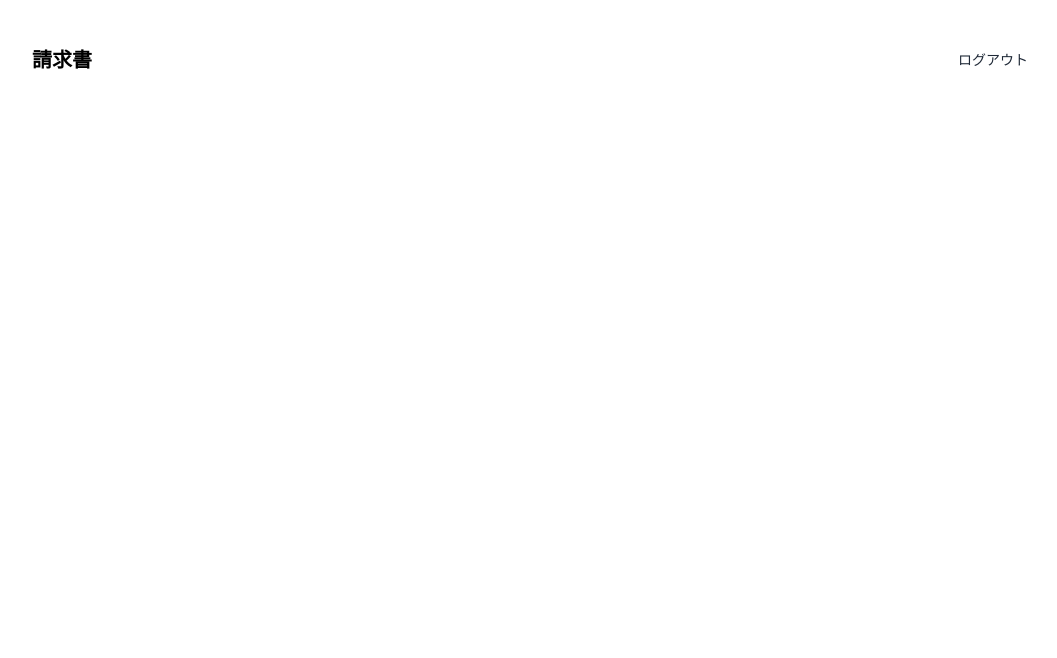
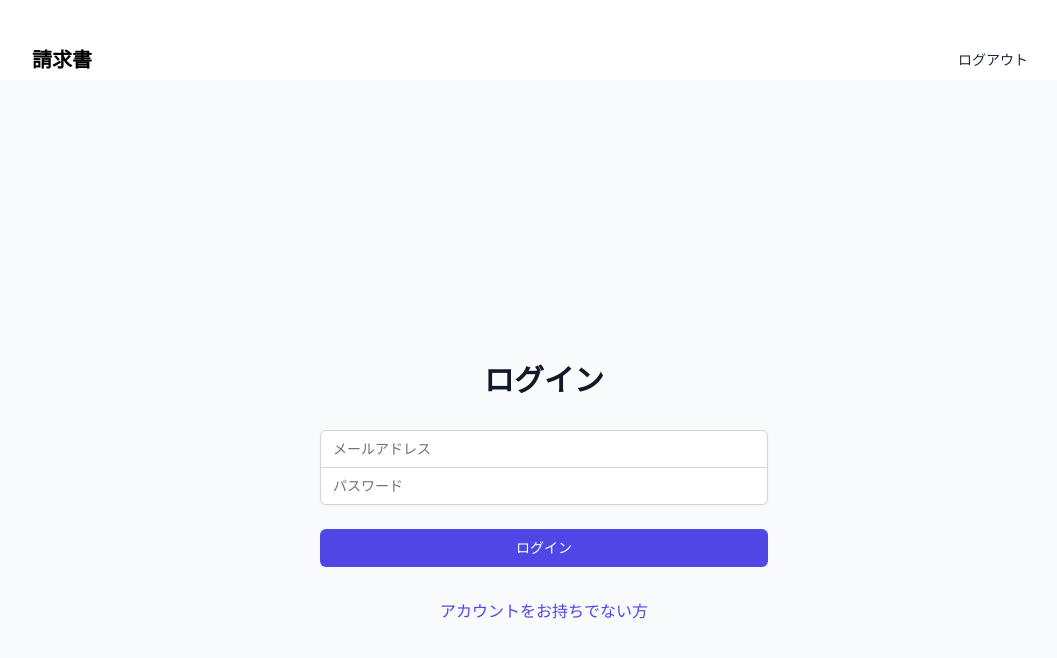
Before and after one commit to koooommmm/invoice-app, a React (Create React App) app in the folder frontend/: page /login in a window 1280 px wide. Before the commit this address had no page. Shown: the top 658 px of the page, without its empty margins (96-1153 px from the left). Built offline with nearby package versions, Linux system fonts and the light colour scheme; no server answers.

Commit message:
update: 認証機能の追加

```diff
--- a/frontend/package.json
+++ b/frontend/package.json
@@ -7,6 +7,7 @@
     "@testing-library/react": "^13.4.0",
     "@testing-library/user-event": "^13.5.0",
     "autoprefixer": "^10.4.7",
+    "firebase": "^10.10.0",
     "postcss": "^8.4.14",
     "react": "^18.2.0",
     "react-dom": "^18.2.0",
--- a/frontend/src/App.js
+++ b/frontend/src/App.js
@@ -1,27 +1,71 @@
 import React from "react";
-import { Route, BrowserRouter as Router, Routes } from "react-router-dom";
+import {
+  Navigate,
+  Route,
+  BrowserRouter as Router,
+  Routes,
+} from "react-router-dom";
+import { AuthProvider, useAuth } from "./AuthProvider";
 import InvoiceCreate from "./components/InvoiceCreate";
 import InvoiceDetail from "./components/InvoiceDetail";
 import InvoiceList from "./components/InvoiceList";
 import InvoiceUpdate from "./components/InvoiceUpdate";
+import LoginForm from "./components/LoginForm";
+import SignUpForm from "./components/SignUpForm";
 import { DataProvider } from "./models/DataContext";
 import "./tailwind.css";
 
+// 認証が必要なルートを管理するコンポーネント
+const PrivateRoute = ({ children }) => {
+  const { currentUser } = useAuth();
+  return currentUser ? children : <Navigate to="/login" />;
+};
+
 function App() {
   return (
+    <AuthProvider>
+      {" "}
       <DataProvider>
         <Router>
           <Routes>
-          <Route path="/" element={<InvoiceList />} />
-          <Route path="/invoice/:invoiceId" element={<InvoiceDetail />} />
+            <Route path="/login" element={<LoginForm />} />{" "}
+            <Route path="/signup" element={<SignUpForm />} />
+            <Route
+              path="/"
+              element={
+                <PrivateRoute>
+                  <InvoiceList />
+                </PrivateRoute>
+              }
+            />
+            <Route
+              path="/invoice/:invoiceId"
+              element={
+                <PrivateRoute>
+                  <InvoiceDetail />
+                </PrivateRoute>
+              }
+            />
             <Route
               path="/invoice/:invoiceId/update"
-            element={<InvoiceUpdate />}
+              element={
+                <PrivateRoute>
+                  <InvoiceUpdate />
+                </PrivateRoute>
+              }
             />
-          <Route path="/create-invoice" element={<InvoiceCreate />} />
+            <Route
+              path="/create-invoice"
+              element={
+                <PrivateRoute>
+                  <InvoiceCreate />
+                </PrivateRoute>
+              }
+            />
           </Routes>
         </Router>
       </DataProvider>
+    </AuthProvider>
   );
 }
 
--- /dev/null
+++ b/frontend/src/AuthProvider.js
@@ -0,0 +1,39 @@
+import {
+  createUserWithEmailAndPassword,
+  onAuthStateChanged,
+  signInWithEmailAndPassword,
+} from "firebase/auth";
+import React, { useContext, useEffect, useState } from "react";
+import { auth } from "./firebase";
+
+const AuthContext = React.createContext();
+
+export function useAuth() {
+  return useContext(AuthContext);
+}
+
+export const AuthProvider = ({ children }) => {
+  const [currentUser, setCurrentUser] = useState();
+
+  useEffect(() => {
+    const unsubscribe = onAuthStateChanged(auth, (user) => {
+      setCurrentUser(user);
+    });
+
+    return unsubscribe;
+  }, []);
+
+  const login = (email, password) => {
+    return signInWithEmailAndPassword(auth, email, password);
+  };
+
+  const signup = (email, password) => {
+    return createUserWithEmailAndPassword(auth, email, password);
+  };
+
+  return (
+    <AuthContext.Provider value={{ currentUser, login, signup }}>
+      {children}
+    </AuthContext.Provider>
+  );
+};
--- /dev/null
+++ b/frontend/src/components/LoginForm.js
@@ -0,0 +1,92 @@
+import React, { useState } from "react";
+import { Link, useNavigate } from "react-router-dom";
+import { useAuth } from "../AuthProvider";
+
+export default function LoginForm() {
+  const [email, setEmail] = useState("");
+  const [password, setPassword] = useState("");
+  const [error, setError] = useState("");
+  const { login } = useAuth();
+  const navigate = useNavigate();
+
+  const handleSubmit = async (e) => {
+    e.preventDefault();
+
+    setError(""); // エラーメッセージをリセット
+    try {
+      await login(email, password);
+      navigate("/");
+    } catch {
+      setError("ログインに失敗しました。");
+    }
+  };
+
+  return (
+    <div className="min-h-screen flex items-center justify-center bg-gray-50 py-12 px-4 sm:px-6 lg:px-8">
+      <div className="max-w-md w-full space-y-8">
+        <div>
+          <h2 className="mt-6 text-center text-3xl font-extrabold text-gray-900">
+            ログイン
+          </h2>
+          {error && (
+            <p className="mt-2 text-center text-sm text-red-600">{error}</p>
+          )}
+        </div>
+        <form className="mt-8 space-y-6" onSubmit={handleSubmit}>
+          <input type="hidden" name="remember" value="true" />
+          <div className="rounded-md shadow-sm -space-y-px">
+            <div>
+              <label htmlFor="email-address" className="sr-only">
+                メールアドレス
+              </label>
+              <input
+                id="email-address"
+                name="email"
+                type="email"
+                autoComplete="email"
+                required
+                className="appearance-none rounded-none relative block w-full px-3 py-2 border border-gray-300 placeholder-gray-500 text-gray-900 rounded-t-md focus:outline-none focus:ring-indigo-500 focus:border-indigo-500 focus:z-10 sm:text-sm"
+                placeholder="メールアドレス"
+                value={email}
+                onChange={(e) => setEmail(e.target.value)}
+              />
+            </div>
+            <div>
+              <label htmlFor="password" className="sr-only">
+                パスワード
+              </label>
+              <input
+                id="password"
+                name="password"
+                type="password"
+                autoComplete="current-password"
+                required
+                className="appearance-none rounded-none relative block w-full px-3 py-2 border border-gray-300 placeholder-gray-500 text-gray-900 rounded-b-md focus:outline-none focus:ring-indigo-500 focus:border-indigo-500 focus:z-10 sm:text-sm"
+                placeholder="パスワード"
+                value={password}
+                onChange={(e) => setPassword(e.target.value)}
+              />
+            </div>
+          </div>
+
+          <div>
+            <button
+              type="submit"
+              className="group relative w-full flex justify-center py-2 px-4 border border-transparent text-sm font-medium rounded-md text-white bg-indigo-600 hover:bg-indigo-700 focus:outline-none focus:ring-2 focus:ring-offset-2 focus:ring-indigo-500"
+            >
+              ログイン
+            </button>
+          </div>
+        </form>
+        <div className="mt-2 text-center">
+          <Link
+            to="/signup"
+            className="font-medium text-indigo-600 hover:text-indigo-500"
+          >
+            アカウントをお持ちでない方
+          </Link>
+        </div>
+      </div>
+    </div>
+  );
+}
--- /dev/null
+++ b/frontend/src/components/SignUpForm.js
@@ -0,0 +1,82 @@
+import React, { useState } from "react";
+import { useNavigate } from "react-router-dom";
+import { useAuth } from "../AuthProvider";
+export default function SignUpForm() {
+  const [email, setEmail] = useState("");
+  const [password, setPassword] = useState("");
+  const [error, setError] = useState("");
+  const { signup } = useAuth();
+  const navigate = useNavigate();
+
+  const handleSubmit = async (e) => {
+    e.preventDefault();
+
+    setError(""); // エラーメッセージをリセット
+    try {
+      await signup(email, password); // サインアップ処理
+      navigate("/");
+    } catch (error) {
+      console.log(error);
+      setError("アカウントの作成に失敗しました。"); // エラーメッセージを設定
+    }
+  };
+
+  return (
+    <div className="min-h-screen flex items-center justify-center bg-gray-50 py-12 px-4 sm:px-6 lg:px-8">
+      <div className="max-w-md w-full space-y-8">
+        <div>
+          <h2 className="mt-6 text-center text-3xl font-extrabold text-gray-900">
+            サインアップ
+          </h2>
+          {error && (
+            <p className="mt-2 text-center text-sm text-red-600">{error}</p>
+          )}
+        </div>
+        <form className="mt-8 space-y-6" onSubmit={handleSubmit}>
+          <div className="rounded-md shadow-sm">
+            <div>
+              <label htmlFor="email-address" className="sr-only">
+                メールアドレス
+              </label>
+              <input
+                id="email-address"
+                name="email"
+                type="email"
+                autoComplete="email"
+                required
+                className="appearance-none rounded-none relative block w-full px-3 py-2 border border-gray-300 placeholder-gray-500 text-gray-900 rounded-t-md focus:outline-none focus:ring-indigo-500 focus:border-indigo-500 focus:z-10 sm:text-sm"
+                placeholder="メールアドレス"
+                value={email}
+                onChange={(e) => setEmail(e.target.value)}
+              />
+            </div>
+            <div>
+              <label htmlFor="password" className="sr-only">
+                パスワード
+              </label>
+              <input
+                id="password"
+                name="password"
+                type="password"
+                autoComplete="current-password"
+                required
+                className="appearance-none rounded-none relative block w-full px-3 py-2 border border-gray-300 placeholder-gray-500 text-gray-900 rounded-b-md focus:outline-none focus:ring-indigo-500 focus:border-indigo-500 focus:z-10 sm:text-sm"
+                placeholder="パスワード"
+                value={password}
+                onChange={(e) => setPassword(e.target.value)}
+              />
+            </div>
+          </div>
+          <div>
+            <button
+              type="submit"
+              className="group relative w-full flex justify-center py-2 px-4 border border-transparent text-sm font-medium rounded-md text-white bg-indigo-600 hover:bg-indigo-700 focus:outline-none focus:ring-2 focus:ring-offset-2 focus:ring-indigo-500"
+            >
+              サインアップ
+            </button>
+          </div>
+        </form>
+      </div>
+    </div>
+  );
+}
--- /dev/null
+++ b/frontend/src/firebase.js
@@ -0,0 +1,15 @@
+import { initializeApp } from "firebase/app";
+import { getAuth } from "firebase/auth";
+
+const firebaseConfig = {
+  apiKey: "AIzaSyCWXHi-qfDde2CuAhk3cv2kvAYgmuyAAjA",
+  authDomain: "invoice-app-3f2c3.firebaseapp.com",
+  projectId: "invoice-app-3f2c3",
+  storageBucket: "invoice-app-3f2c3.appspot.com",
+  messagingSenderId: "289616041770",
+  appId: "1:289616041770:web:1f17a688e317ca5e4c3053",
+};
+
+const app = initializeApp(firebaseConfig);
+const auth = getAuth(app);
+export { app, auth };
--- a/frontend/src/index.js
+++ b/frontend/src/index.js
@@ -1,6 +1,7 @@
 import React from "react";
 import { createRoot } from "react-dom/client"; // '/client'からcreateRootをインポート
 import App from "./App";
+import { AuthProvider } from "./AuthProvider";
 import Header from "./components/Header";
 
 // rootコンテナを取得
@@ -10,7 +11,9 @@ const container = document.getElementById("root");
 const root = createRoot(container);
 root.render(
   <React.StrictMode>
-    <Header></Header>
-    <App />
+    <AuthProvider>
+      <Header></Header>
+      <App />
+    </AuthProvider>
   </React.StrictMode>
 );
```
Also changed, not shown: 1 other file (tests, documents, lock files or other folders). Lines whose indentation alone changed are shown as unchanged.
